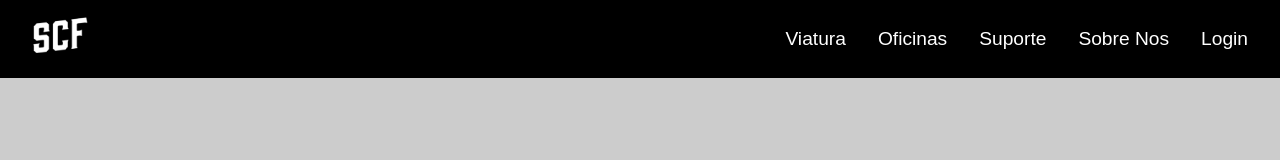
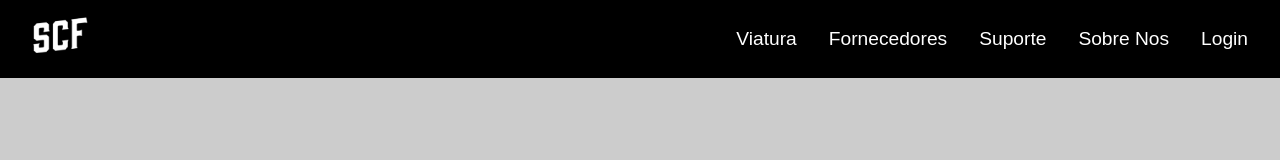
Before and after one commit to a20462/PDS, a React (Create React App) app in the folder frontend/: page / in a window 1280 px wide. Shown: the top 160 px of the page. Built offline with nearby package versions, Linux system fonts and the light colour scheme.

Commit message:
Update - Correção nas Routes

```diff
--- a/frontend/src/App.js
+++ b/frontend/src/App.js
@@ -66,7 +66,7 @@ const App = () => {
               <Link to="/viatura">Viatura</Link>
             </li>
             <li>
-              <Link to="/oficina">Oficinas</Link>
+              <Link to="/Fornecedores">Fornecedores</Link>
             </li>
             <li>
               <Link to="/suporte">Suporte</Link>
@@ -76,7 +76,7 @@ const App = () => {
             </li>
             {isLoggedIn && isAdmin && (
               <li>
-                <Link to="/Fornecedores">Fornecedores</Link>
+                <Link to="/Oficina">Oficina</Link>
               </li>
             )}
             {isLoggedIn ? (
```
